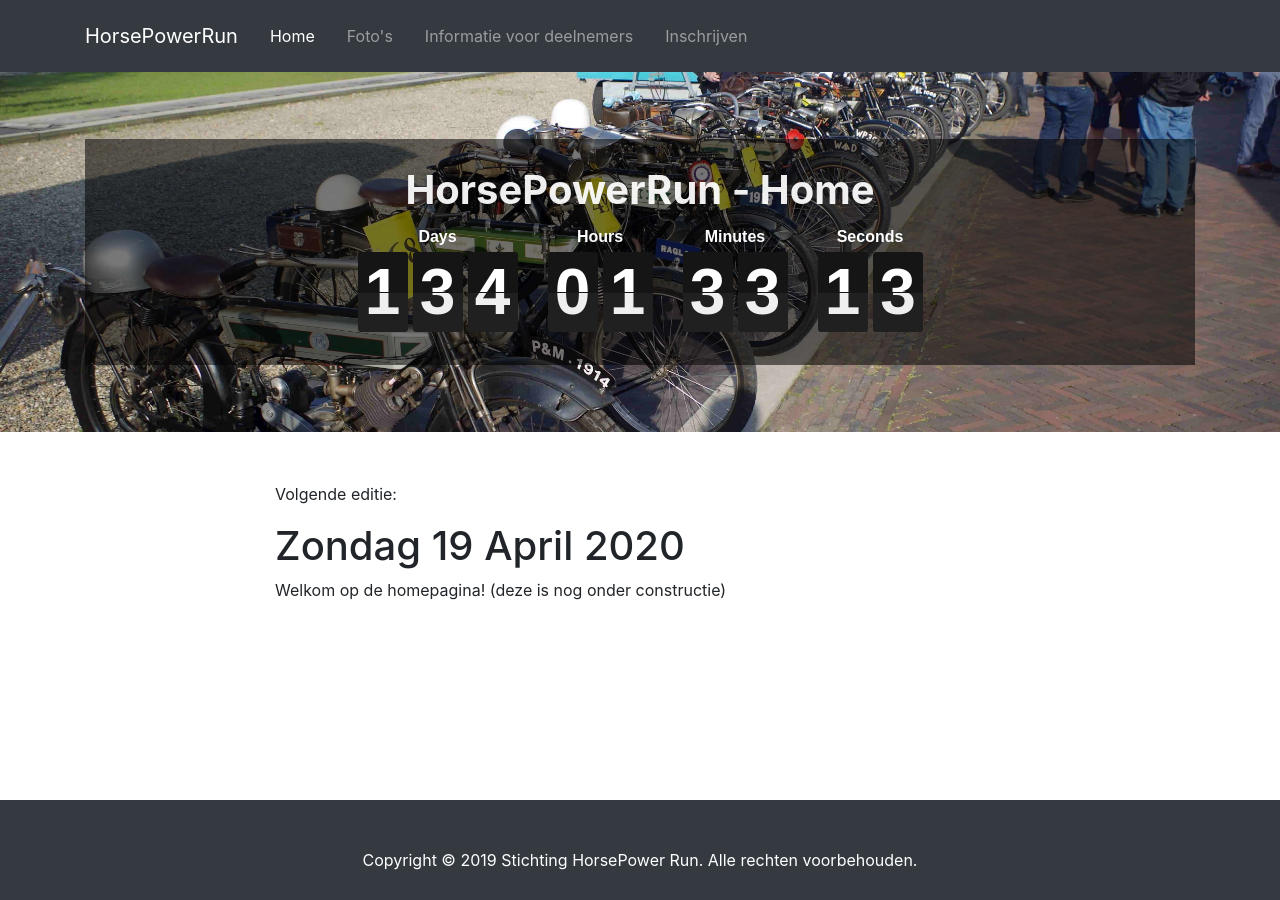
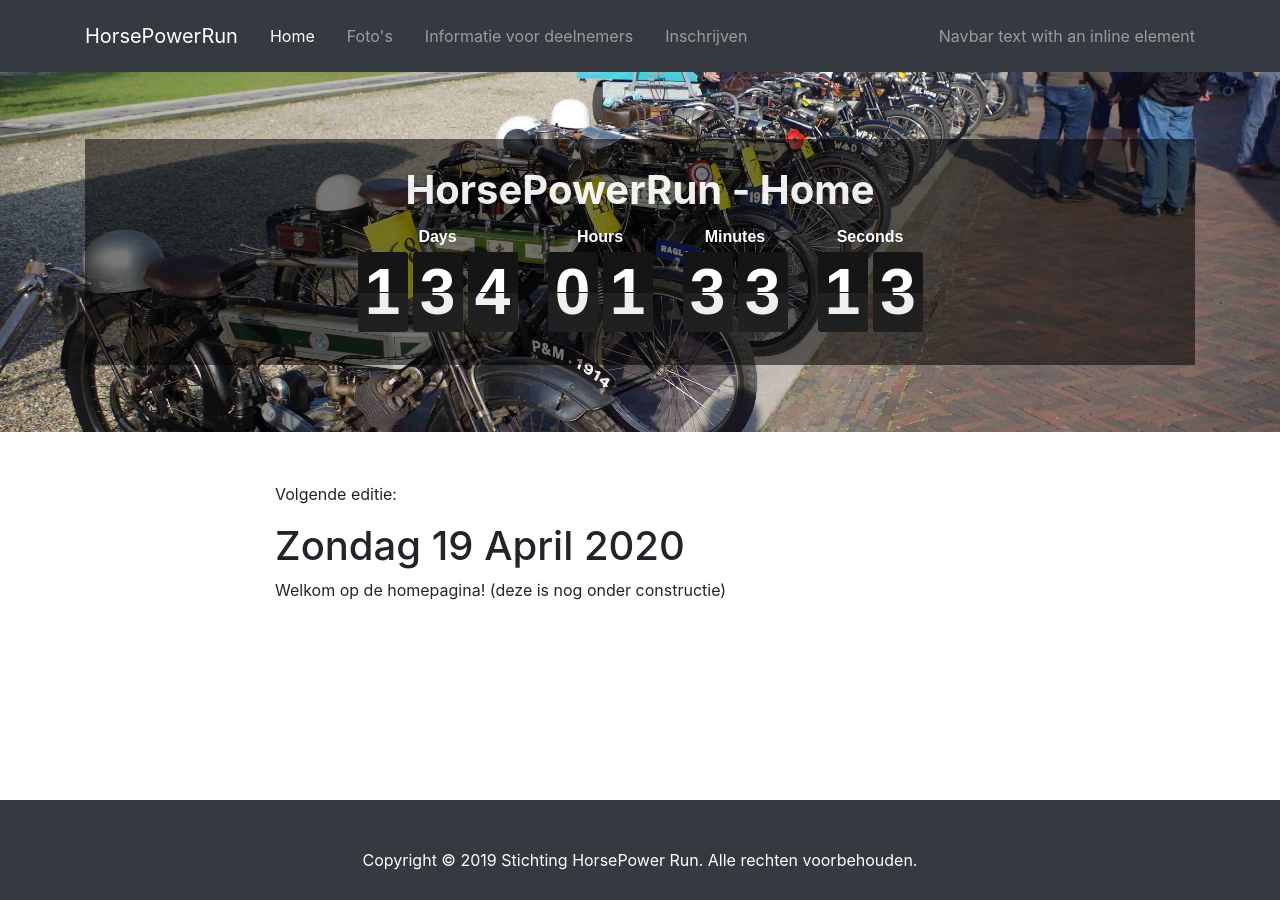
Before and after one commit to nielshuman/HorsePowerRun, a Jekyll site: the page built from nl/index.md, in a window 1280 px wide. Built offline with Jekyll 4.4.1, drawn with Linux system fonts in a browser that asks for light colours.

Commit message:
Update header.html

```diff
--- a/_includes/header.html
+++ b/_includes/header.html
@@ -16,6 +16,9 @@
       {% endfor %}
 
     </ul>
+    <span class="navbar-text">
+      Navbar text with an inline element
+    </span>
   </div>
 </div>
 </nav>
```
